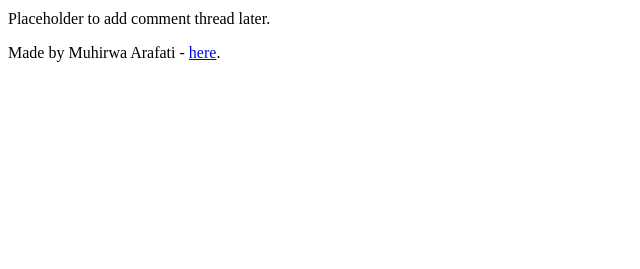
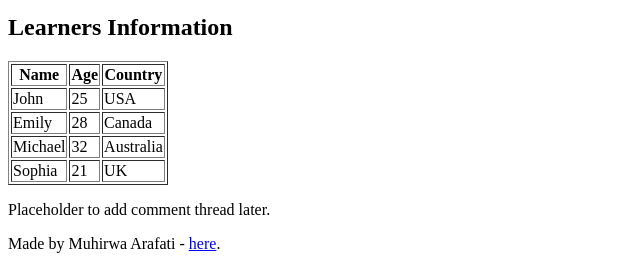
Before and after one commit to arafatimuhirwa/My_First_Portfolio, a plain HTML site: page index.html in a window 1280 px wide. Shown: the part 775-1044 px from the top of the page, without its empty margins (0-640 px from the left). Before the commit the page ends 853 px from the top, so only its background shows below. Drawn offline with Linux system fonts and the light colour scheme.

Commit message:
fifth commit

```diff
--- a/index.html
+++ b/index.html
@@ -32,18 +32,57 @@
     <a href="https://www.example.com">
         <img src="https://i.ibb.co/gTDZZT8/ALX-Logo-07.png" alt="Clickable Image">
     </a>
+    <div id="learners-table">
+        <h2>Learners Information</h2>
+        <table border="1">
+            <thead>
+                <tr>
+                    <th>Name</th>
+                    <th>Age</th>
+                    <th>Country</th>
+                </tr>
+            </thead>
+            <tbody>
+                <tr>
+                    <td>John</td>
+                    <td>25</td>
+                    <td>USA</td>
+                </tr>
+                <tr>
+                    <td>Emily</td>
+                    <td>28</td>
+                    <td>Canada</td>
+                </tr>
+                <tr>
+                    <td>Michael</td>
+                    <td>32</td>
+                    <td>Australia</td>
+                </tr>
+                <tr>
+                    <td>Sophia</td>
+                    <td>21</td>
+                    <td>UK</td>
+                </tr>
+            </tbody>
+        </table>
+    </div>
+</article>
 
-</article>
+
 <aside>
 
     <p>Placeholder to add comment thread later.</p>
 </aside>
 
-    </main>
+
     <footer>
 
         <p>Made by Muhirwa Arafati - <a href="https://www.example.com" target="_blank">here</a>.</p>
 
     </footer>
+
+
+
+
 </body>
 </html>
```
